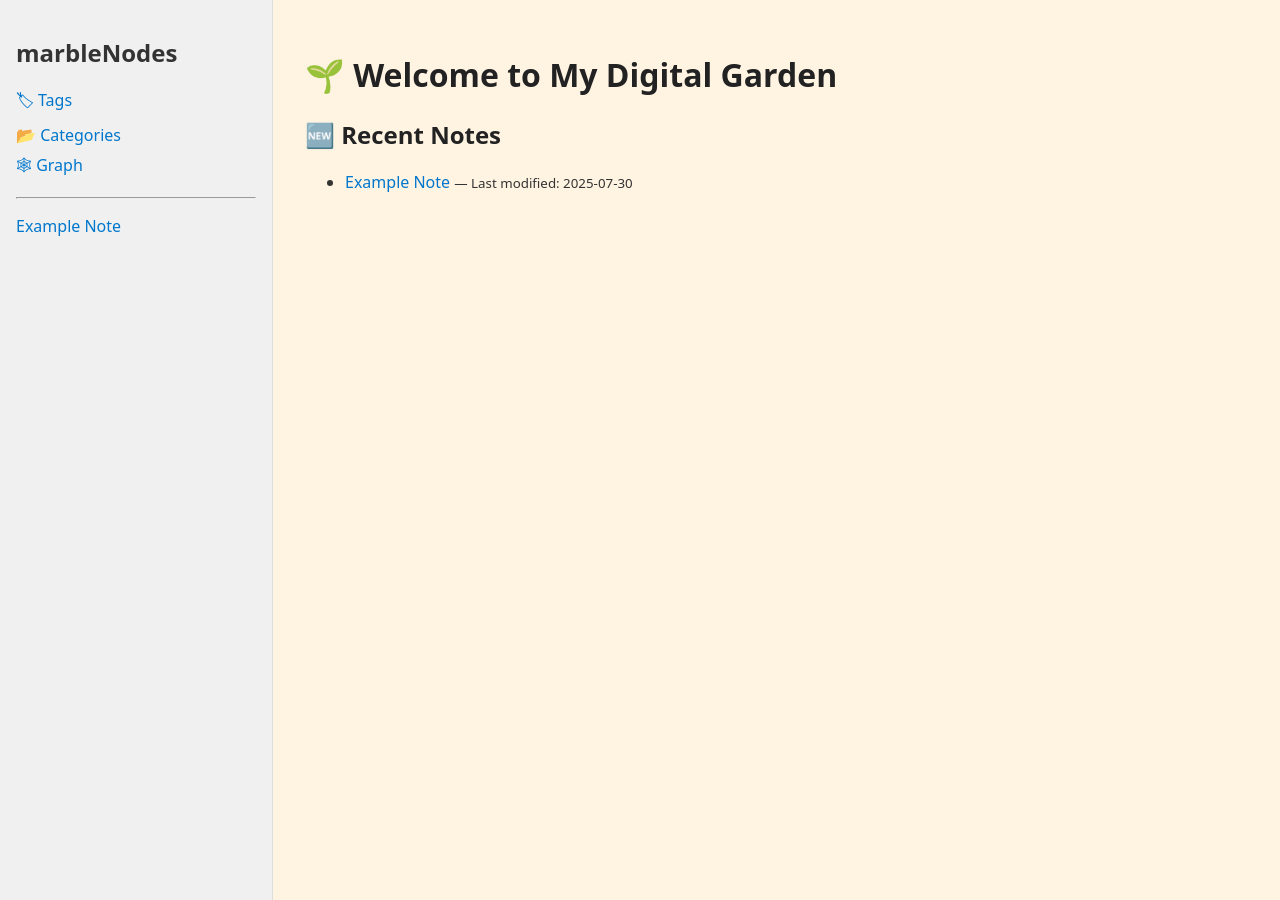
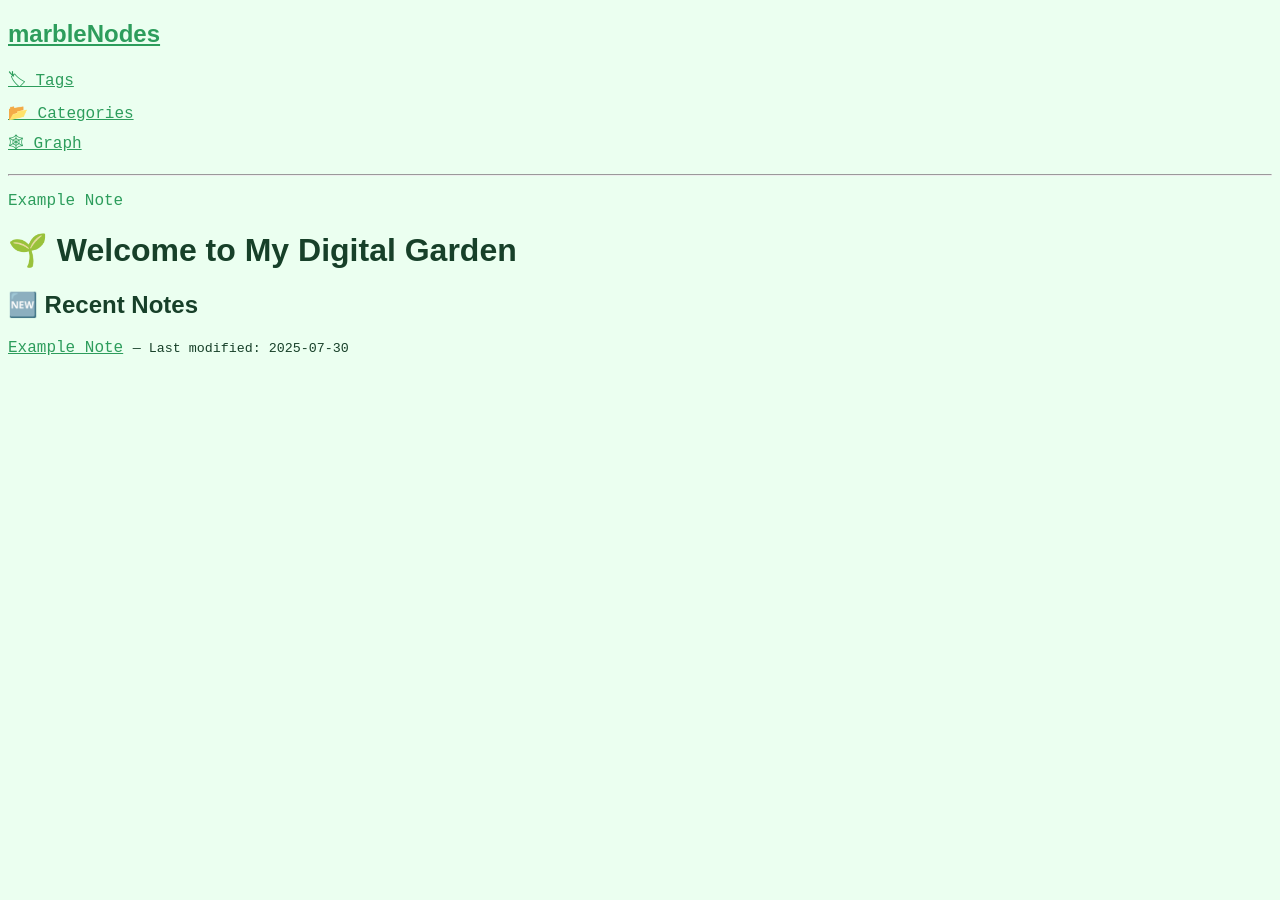
Before and after one commit to dduyg/5566677, a Jekyll site: the page built from index.md, in a window 1280 px wide. Built offline with Jekyll 4.4.1, drawn with Linux system fonts in a browser that asks for light colours; some web fonts are replaced.

Commit message:
Update main.css

```diff
--- a/assets/main.css
+++ b/assets/main.css
@@ -1,49 +1,117 @@
+:root {
+  --bg: #ebfff0;
+  --lightgray: #c5ffdb;
+  --gray: #74e291;
+  --darkgray: #2d9d5c;
+  --text: #174029;
+  --secondary: #ff1493;
+  --link: #2d9d5c;
+  --highlight: rgba(255, 20, 147, 0.15);
+}
+[data-theme="dark"] {
+  --bg: #0c2614;
+  --text: #ddffea;
+  --link: #84ffa8;
+  --highlight: rgba(255, 71, 182, 0.15);
+}
+@font-face {
+  font-family: 'Sligoil Micro';
+  src: url('https://cdn.jsdelivr.net/gh/dduyg/LiminalLoop@main/fonts/Sligoil-Micro.woff2') format('woff2');
+  font-weight: normal;
+  font-style: normal;
+}
+@font-face {
+  font-family: 'Basteleur Bold';
+  src: url('https://cdn.jsdelivr.net/gh/dduyg/LiminalLoop@main/fonts/Basteleur-Bold.woff2') format('woff2');
+  font-weight: bold;
+  font-style: normal;
+}
 body {
-  font-family: system-ui, sans-serif;
-  margin: 0;
-  background: #fff3e2;
-  color: #333;
+  font-family: 'Sligoil Micro', monospace;
+  background-color: var(--bg);
+  color: var(--text);
+  transition: background-color 0.3s ease, color 0.3s ease;
 }
-.container {
+a {
+  color: var(--link);
+}
+.highlight {
+  background-color: var(--highlight);
+}
+
+h1, h2, h3 {
+  font-family: 'Basteleur Bold', sans-serif;
+}
+code, pre {
+  font-family: 'IBM Plex Mono', monospace;
+}
+
+header {
   display: flex;
-  min-height: 100vh;
+  justify-content: space-between;
+  align-items: center;
+  border-bottom: 1px solid;
+  padding-bottom: 1rem;
+  margin-bottom: 2rem;
 }
-.sidebar {
-  background: #f0f0f0;
-  padding: 1rem;
-  width: 240px;
-  border-right: 1px solid #ddd;
+
+.header-right {
+  display: flex;
+  gap: 1rem;
 }
-.sidebar h2 a {
-  text-decoration: none;
-  color: #333;
-}
-.sidebar ul {
-  list-style: none;
-  padding: 0;
-}
-.sidebar li {
-  margin: 0.5rem 0;
-}
-.sidebar a {
-  color: #0077cc;
+
+
+header h1 a {
+  color: #2d9d5c;
   text-decoration: none;
 }
-.sidebar a:hover {
-  text-decoration: underline;
+
+nav a {
+  color: #2d9d5c;
+  text-decoration: none;
+  margin-right: 1rem;
 }
-.content {
-  padding: 2rem;
-  flex: 1;
-  max-width: 720px;
+
+.note-modified {
+  font-size: 0.8rem;
+  color: #74e291;
 }
-h1, h2, h3 {
-  color: #222;
+
+ul {
+  list-style: none;
+  padding-left: 0;
 }
-a {
-  color: #0077cc;
-  text-decoration: none;
+
+ul li {
+  margin-bottom: 0.5rem;
 }
-a:hover {
-  text-decoration: underline;
+
+#search-box {
+  padding: 0.5em;
+  width: 100%;
+  border: 1px solid #ccc;
+  border-radius: 4px;
+  font-size: 1rem;
+  margin-bottom: 1em;
 }
+
+#search-results li {
+  list-style: none;
+  margin-bottom: 0.5em;
+}
+
+#theme-toggle {
+  background-repeat: no-repeat;
+  background-position: center;
+  background-size: 24px 24px;
+  width: 36px;
+  height: 36px;
+  border: none;
+  background-color: transparent;
+  cursor: pointer;
+  filter: none;
+  transition: opacity 0.3s ease;
+}
+#theme-toggle:hover {
+  opacity: 0.7;
+}
```
